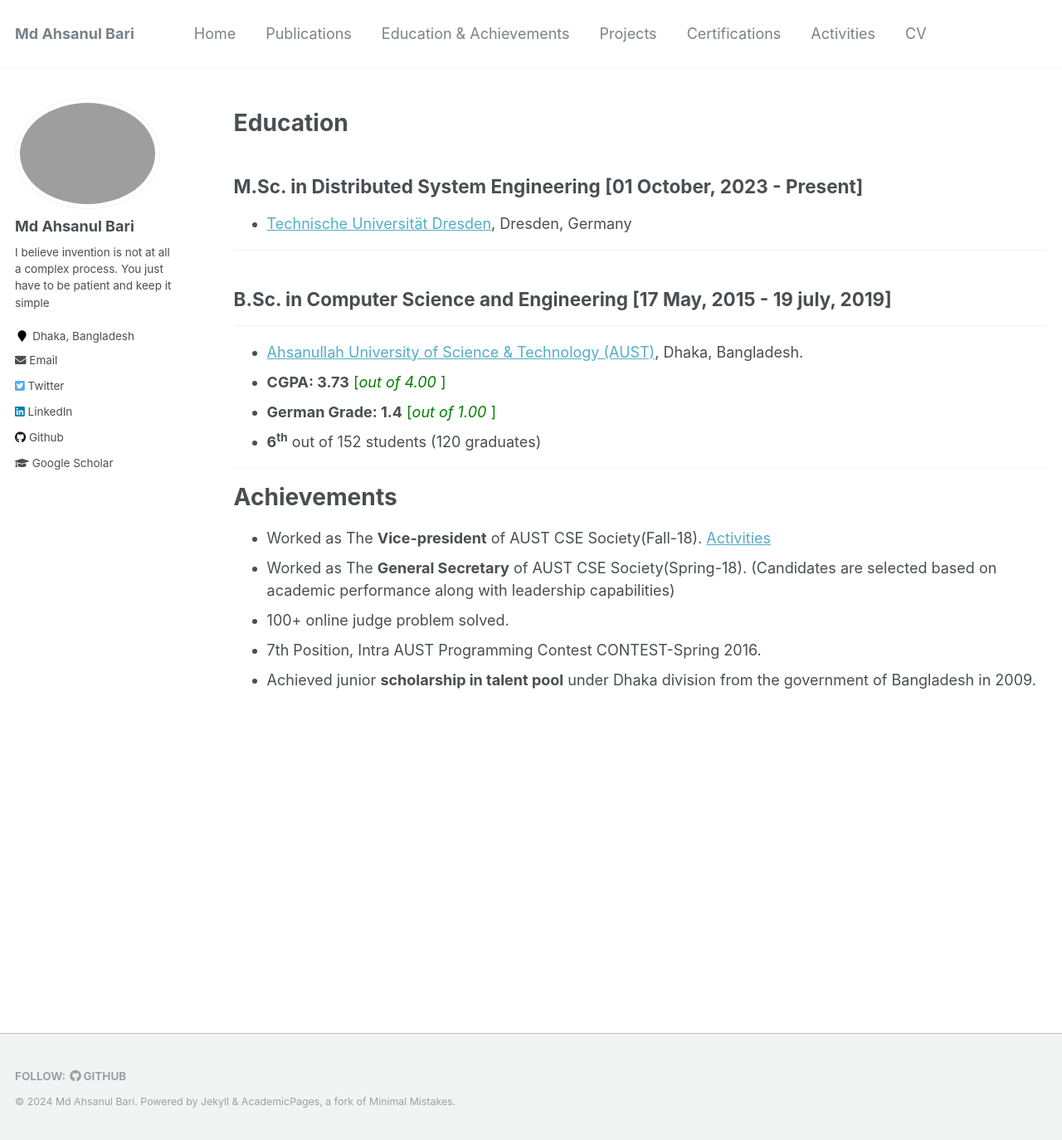
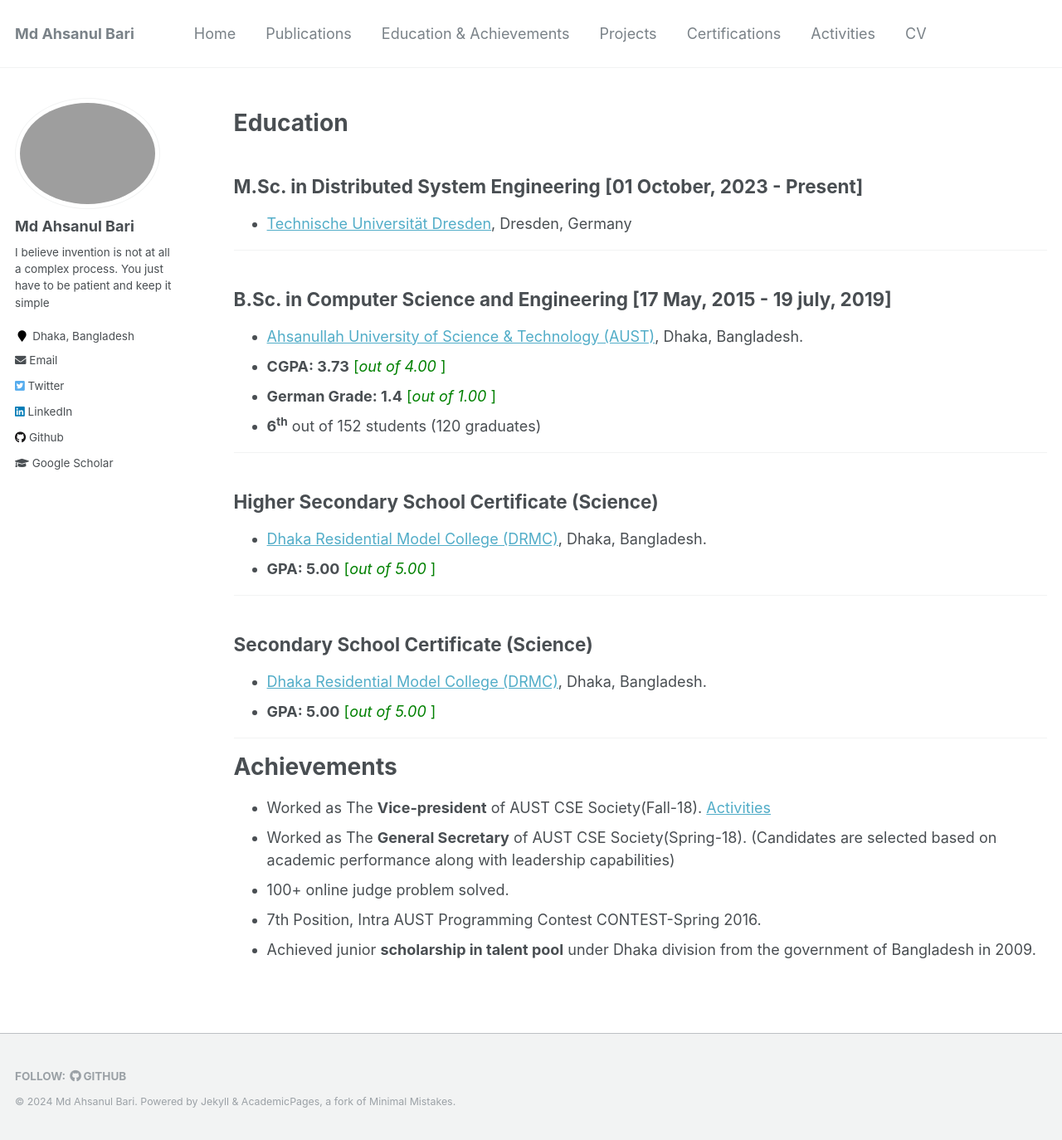
Before and after one commit to AhsanulBariRomi/ahsanul-bari.github.io, a Jekyll site: the page built from _pages/education-achievements.md, in a window 1280 px wide and 1374 px high. Shown: the whole window at 83% size. Built offline with Jekyll 4.4.1, drawn with Linux system fonts in a browser that asks for light colours.

Commit message:
Education corrections

```diff
--- a/_pages/education-achievements.md
+++ b/_pages/education-achievements.md
@@ -14,12 +14,20 @@ redirect_from:
 
 ---
 ## B.Sc. in Computer Science and Engineering [17 May, 2015 - 19 july, 2019]
----
-
 - [Ahsanullah University of Science & Technology (AUST)](http://aust.edu/), Dhaka, Bangladesh.
 - **CGPA: 3.73** <span style ="color:Green"> [*out of 4.00* ] </span>
 - **German Grade: 1.4** <span style ="color:Green"> [*out of 1.00* ] </span>
 - **6<sup>th</sup>** out of 152 students (120 graduates)
+
+---
+## Higher Secondary School Certificate (Science)
+- [Dhaka Residential Model College (DRMC)](http://drmc.edu.bd/), Dhaka, Bangladesh.
+- **GPA: 5.00** <span style ="color:Green"> [*out of 5.00* ] </span>
+
+---
+## Secondary School Certificate (Science)
+- [Dhaka Residential Model College (DRMC)](http://drmc.edu.bd/), Dhaka, Bangladesh.
+- **GPA: 5.00** <span style ="color:Green"> [*out of 5.00* ] </span>
 
 ---
 
```
